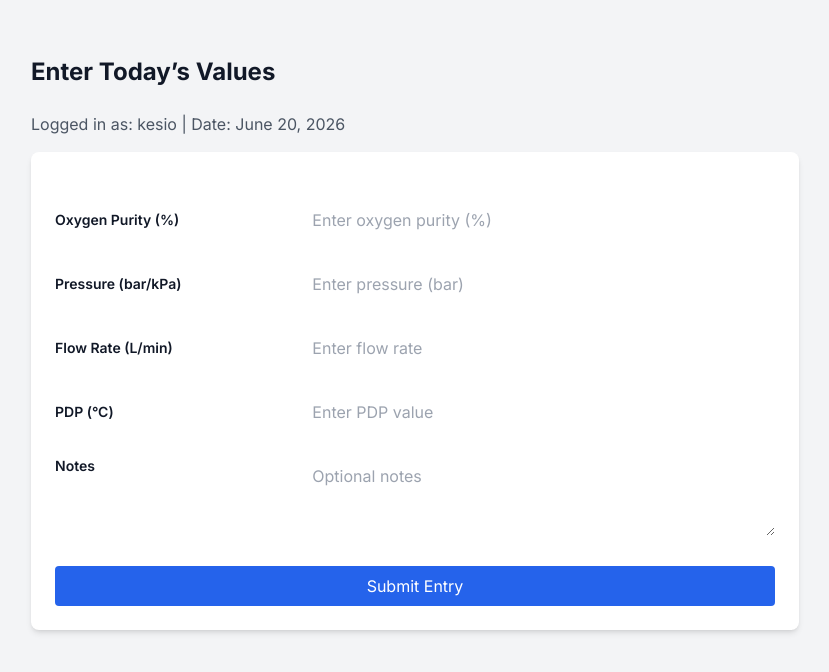
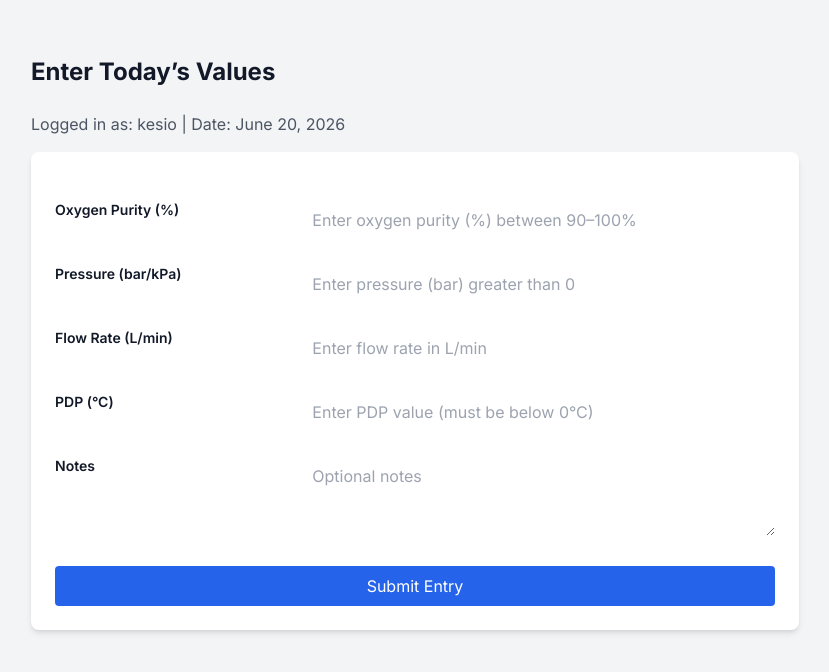
Before and after one commit to kesio-byte/oxygen_monitoring_project, a Django app: page /daily_entries/ in a window 1280 px wide. Shown: the part 72-744 px from the top of the page, without its empty margins (225-1054 px from the left). Run offline with Django 4.2, Linux system fonts and the light colour scheme; a user stored in the database is signed in; some libraries are stand-ins or nearby versions.

```diff
--- a/daily_entries/forms.py
+++ b/daily_entries/forms.py
@@ -6,35 +6,31 @@ class DailyEntryForm(forms.ModelForm):
     class Meta:
         model = DailyEntry
         fields = ['oxygen_purity', 'pressure', 'flow_rate', 'pdp', 'notes']
-        help_texts = {
-            'oxygen_purity': "Enter a value between 90–100%",
-            'pressure': "Pressure must be greater than 0 bar",
-            'flow_rate': "Flow rate in L/min",
-            'pdp': "Enter dew point below 0°C (negative values)",
-        }
+        # remove help_texts to avoid repetition
 
     def __init__(self, *args, **kwargs):
         super().__init__(*args, **kwargs)
         self.fields['oxygen_purity'].widget.attrs.update({
-            'placeholder': 'Enter oxygen purity (%)',
+            'placeholder': 'Enter oxygen purity (%) between 90–100%',
             'class': 'form-input w-full'
         })
         self.fields['pressure'].widget.attrs.update({
-            'placeholder': 'Enter pressure (bar)',
+            'placeholder': 'Enter pressure (bar) greater than 0',
             'class': 'form-input w-full'
         })
         self.fields['flow_rate'].widget.attrs.update({
-            'placeholder': 'Enter flow rate',
+            'placeholder': 'Enter flow rate in L/min',
             'class': 'form-input w-full'
         })
         self.fields['pdp'].widget.attrs.update({
-            'placeholder': 'Enter PDP value',
+            'placeholder': 'Enter PDP value (must be below 0°C)',
             'class': 'form-input w-full'
         })
         self.fields['notes'].widget.attrs.update({
             'placeholder': 'Optional notes',
             'class': 'form-textarea w-full'
         })
+
 
     # ✅ Field-level validation methods
     def clean_oxygen_purity(self):
--- a/daily_entries/views.py
+++ b/daily_entries/views.py
@@ -14,19 +14,26 @@ from django.contrib import messages
 from .forms import DailyEntryForm
 from django_tables2 import RequestConfig
 from .tables import DailyEntryTable
+from django.core.paginator import Paginator
 
 def weekly_dashboard(request):
     today = timezone.now().date()
-    week_start = today - timedelta(days=7)  # last 7 days
-    entries = DailyEntry.objects.filter(date__gte=week_start).order_by("date")
+    week_start = today - timedelta(days=7)
 
-    # Calculate averages
-    avg_purity = entries.aggregate(Avg("oxygen_purity"))["oxygen_purity__avg"]
-    avg_pressure = entries.aggregate(Avg("pressure"))["pressure__avg"]
-    avg_flow = entries.aggregate(Avg("flow_rate"))["flow_rate__avg"]
-    avg_pdp = entries.aggregate(Avg("pdp"))["pdp__avg"]
+    # Order newest first
+    entries_qs = DailyEntry.objects.filter(date__gte=week_start).order_by("-date")
 
-    # Safety thresholds
+    # Paginate: 10 entries per page
+    paginator = Paginator(entries_qs, 10)
+    page_number = request.GET.get("page")
+    entries = paginator.get_page(page_number)
+
+    # Calculate averages from full queryset
+    avg_purity = entries_qs.aggregate(Avg("oxygen_purity"))["oxygen_purity__avg"]
+    avg_pressure = entries_qs.aggregate(Avg("pressure"))["pressure__avg"]
+    avg_flow = entries_qs.aggregate(Avg("flow_rate"))["flow_rate__avg"]
+    avg_pdp = entries_qs.aggregate(Avg("pdp"))["pdp__avg"]
+
     SAFE_PURITY = 93.0
     SAFE_PRESSURE = 4.5
     alerts = []
@@ -35,15 +42,14 @@ def weekly_dashboard(request):
     if avg_pressure is not None and avg_pressure < SAFE_PRESSURE:
         alerts.append(f"Pressure averaged {avg_pressure:.1f} bar — below safe threshold.")
 
-    # Prepare JSON arrays for Chart.js
-    labels_json = json.dumps([str(e.date) for e in entries])
-    purity_json = json.dumps([float(e.oxygen_purity) for e in entries])
-    pressure_json = json.dumps([float(e.pressure) for e in entries])
-    flow_json = json.dumps([float(e.flow_rate) for e in entries])
-    pdp_json = json.dumps([float(e.pdp) for e in entries])
+    labels_json = json.dumps([str(e.date) for e in entries_qs])
+    purity_json = json.dumps([float(e.oxygen_purity) for e in entries_qs])
+    pressure_json = json.dumps([float(e.pressure) for e in entries_qs])
+    flow_json = json.dumps([float(e.flow_rate) for e in entries_qs])
+    pdp_json = json.dumps([float(e.pdp) for e in entries_qs])
 
     context = {
-        "entries": entries,
+        "entries": entries,  # paginated page object
         "avg_purity": avg_purity,
         "avg_pressure": avg_pressure,
         "avg_flow": avg_flow,
@@ -56,7 +62,8 @@ def weekly_dashboard(request):
         "pdp_json": pdp_json,
     }
     return render(request, "daily_entries/weekly_dashboard.html", context)
-from django.utils import timezone
+
+
 
 @login_required
 def add_entry(request):
--- a/templates/daily_entries/entry_form.html
+++ b/templates/daily_entries/entry_form.html
@@ -13,35 +13,60 @@
     <form method="post" class="bg-white shadow-md rounded-lg p-6 space-y-6">
         {% csrf_token %}
 
+        <!-- Global non-field errors -->
+        {% if form.non_field_errors %}
+          <div class="bg-red-100 text-red-700 p-2 mb-4 rounded">
+            {% for error in form.non_field_errors %}
+              <p>{{ error }}</p>
+            {% endfor %}
+          </div>
+        {% endif %}
+
         <!-- Oxygen Purity -->
-        <div class="grid grid-cols-3 gap-4 items-center">
+        <div class="grid grid-cols-3 gap-4 items-start">
             <label class="font-semibold text-sm col-span-1">Oxygen Purity (%)</label>
             <div class="col-span-2">
                 {{ form.oxygen_purity|add_class:"w-full rounded border-gray-300 px-3 py-2 focus:ring-blue-500 focus:border-blue-500" }}
+                <small class="text-gray-500">{{ form.oxygen_purity.help_text }}</small>
+                {% for error in form.oxygen_purity.errors %}
+                    <p class="text-red-500 text-sm mt-1">{{ error }}</p>
+                {% endfor %}
             </div>
         </div>
 
         <!-- Pressure -->
-        <div class="grid grid-cols-3 gap-4 items-center">
+        <div class="grid grid-cols-3 gap-4 items-start">
             <label class="font-semibold text-sm col-span-1">Pressure (bar/kPa)</label>
             <div class="col-span-2">
                 {{ form.pressure|add_class:"w-full rounded border-gray-300 px-3 py-2 focus:ring-blue-500 focus:border-blue-500" }}
+                <small class="text-gray-500">{{ form.pressure.help_text }}</small>
+                {% for error in form.pressure.errors %}
+                    <p class="text-red-500 text-sm mt-1">{{ error }}</p>
+                {% endfor %}
             </div>
         </div>
 
         <!-- Flow Rate -->
-        <div class="grid grid-cols-3 gap-4 items-center">
+        <div class="grid grid-cols-3 gap-4 items-start">
             <label class="font-semibold text-sm col-span-1">Flow Rate (L/min)</label>
             <div class="col-span-2">
                 {{ form.flow_rate|add_class:"w-full rounded border-gray-300 px-3 py-2 focus:ring-blue-500 focus:border-blue-500" }}
+                <small class="text-gray-500">{{ form.flow_rate.help_text }}</small>
+                {% for error in form.flow_rate.errors %}
+                    <p class="text-red-500 text-sm mt-1">{{ error }}</p>
+                {% endfor %}
             </div>
         </div>
 
         <!-- PDP -->
-        <div class="grid grid-cols-3 gap-4 items-center">
+        <div class="grid grid-cols-3 gap-4 items-start">
             <label class="font-semibold text-sm col-span-1">PDP (°C)</label>
             <div class="col-span-2">
                 {{ form.pdp|add_class:"w-full rounded border-gray-300 px-3 py-2 focus:ring-blue-500 focus:border-blue-500" }}
+                <small class="text-gray-500">{{ form.pdp.help_text }}</small>
+                {% for error in form.pdp.errors %}
+                    <p class="text-red-500 text-sm mt-1">{{ error }}</p>
+                {% endfor %}
             </div>
         </div>
 
@@ -50,6 +75,10 @@
             <label class="font-semibold text-sm col-span-1">Notes</label>
             <div class="col-span-2">
                 {{ form.notes|add_class:"w-full rounded border-gray-300 px-3 py-2 focus:ring-blue-500 focus:border-blue-500 resize-y h-20" }}
+                <small class="text-gray-500">{{ form.notes.help_text }}</small>
+                {% for error in form.notes.errors %}
+                    <p class="text-red-500 text-sm mt-1">{{ error }}</p>
+                {% endfor %}
             </div>
         </div>
 
```
Also changed, not shown: diagonsticing.txt (deleted, +0 -8 lines), templates/daily_entries/weekly_dashboard.html (+18 -1 lines), New Text Document.txt (deleted), db.sqlite3.
